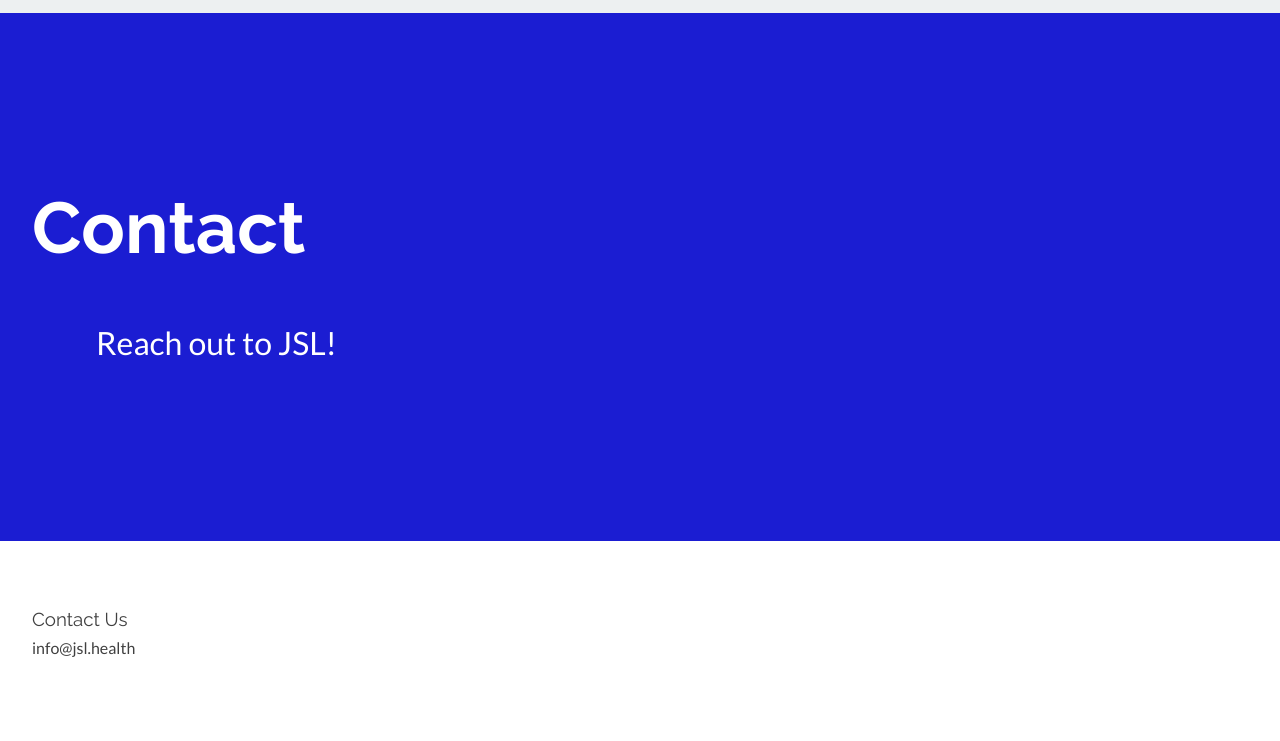
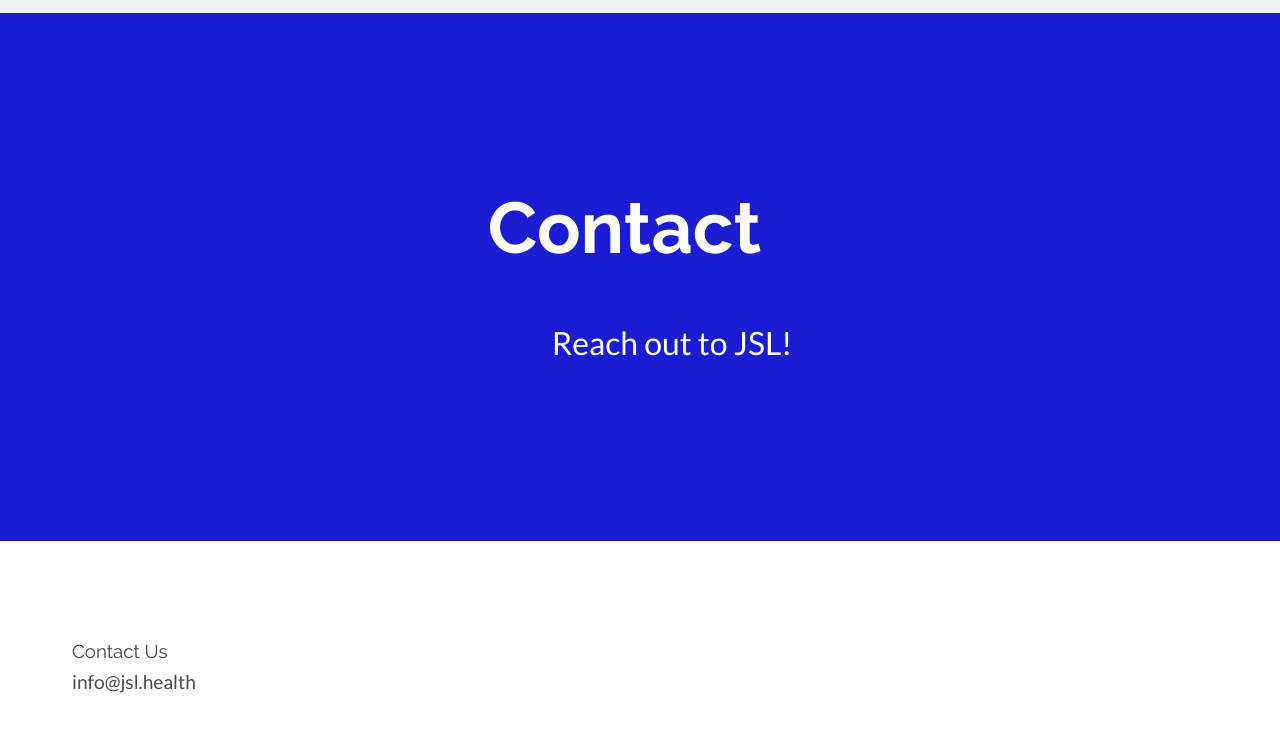
Before and after one commit to lekanjsl/jsl-site-basic, a website built with Vite: page help.html in a window 1280 px wide. Shown: the part 59-800 px from the top of the page. Built offline with nearby package versions, Linux system fonts and the light colour scheme.

Commit message:
Formatting changes

```diff
--- a/help.html
+++ b/help.html
@@ -36,17 +36,16 @@
 
     <main>
         <section class="hero">
-            <h1>Contact</h1>
-            <p class="hero-line">Reach out to JSL!</p>
+            <div class="hero-content">
+                <h1>Contact</h1>
+                <p class="hero-line">Reach out to JSL!</p>
+            </div>
         </section>
 
-        <section class="help">
-            <div class="help-content">
-                <div class="help-block">
-                    <h3>Contact Us</h3>
-                    <p>info@jsl.health</p>
-                    <p></p>
-                </div>
+        <section class="info-section">
+            <div class="info-block">
+                <h3>Contact Us</h3>
+                <p>info@jsl.health</p>
             </div>
         </section>
     </main>
--- a/style.css
+++ b/style.css
@@ -226,7 +226,7 @@ section {
 
 .hero-line:nth-child(3) {
     animation: fadeInUp 0.8s ease 0.6s forwards;
-    margin-left: 8rem;
+    margin-left: 4rem;
 }
 
 @keyframes fadeInUp {
```
